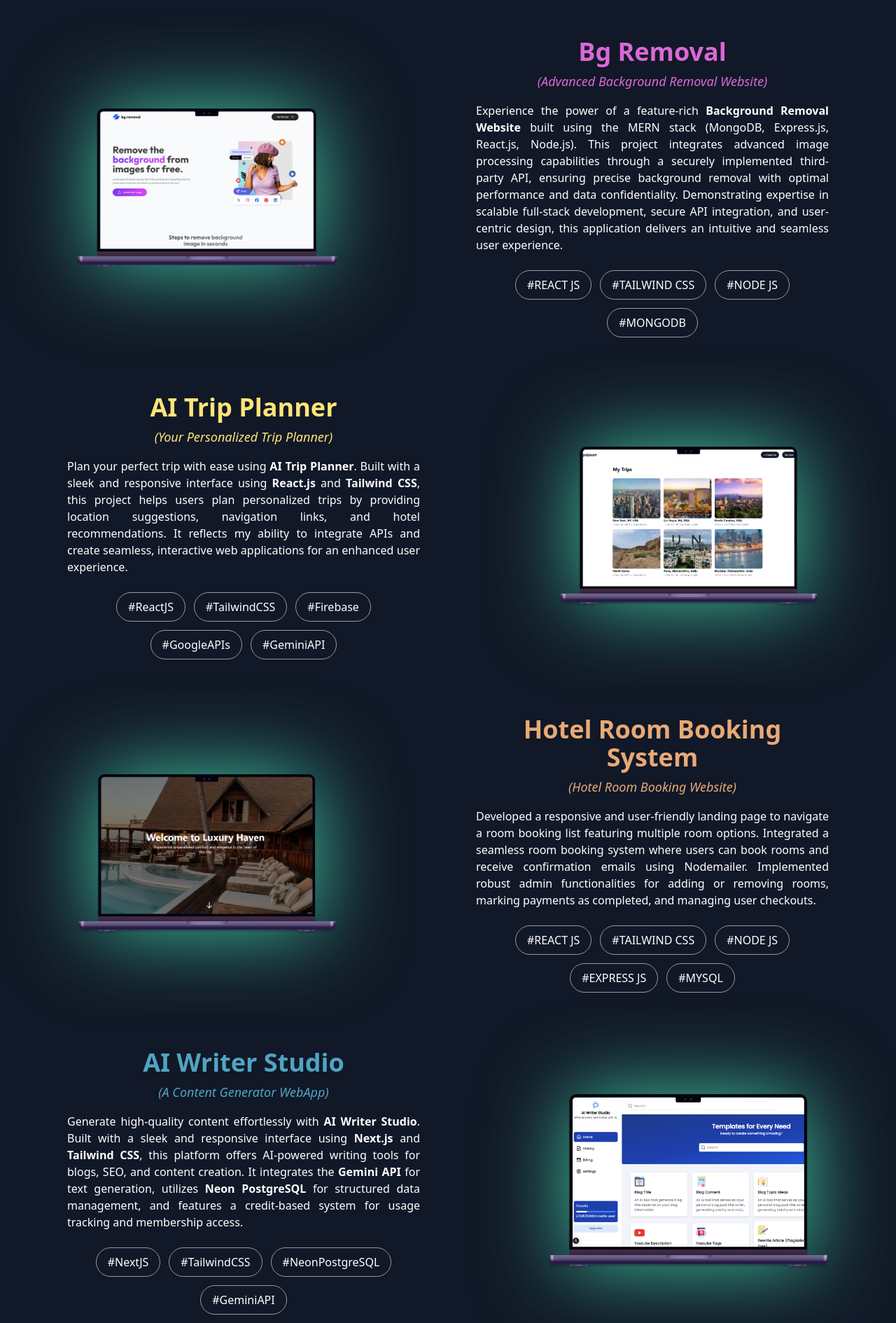
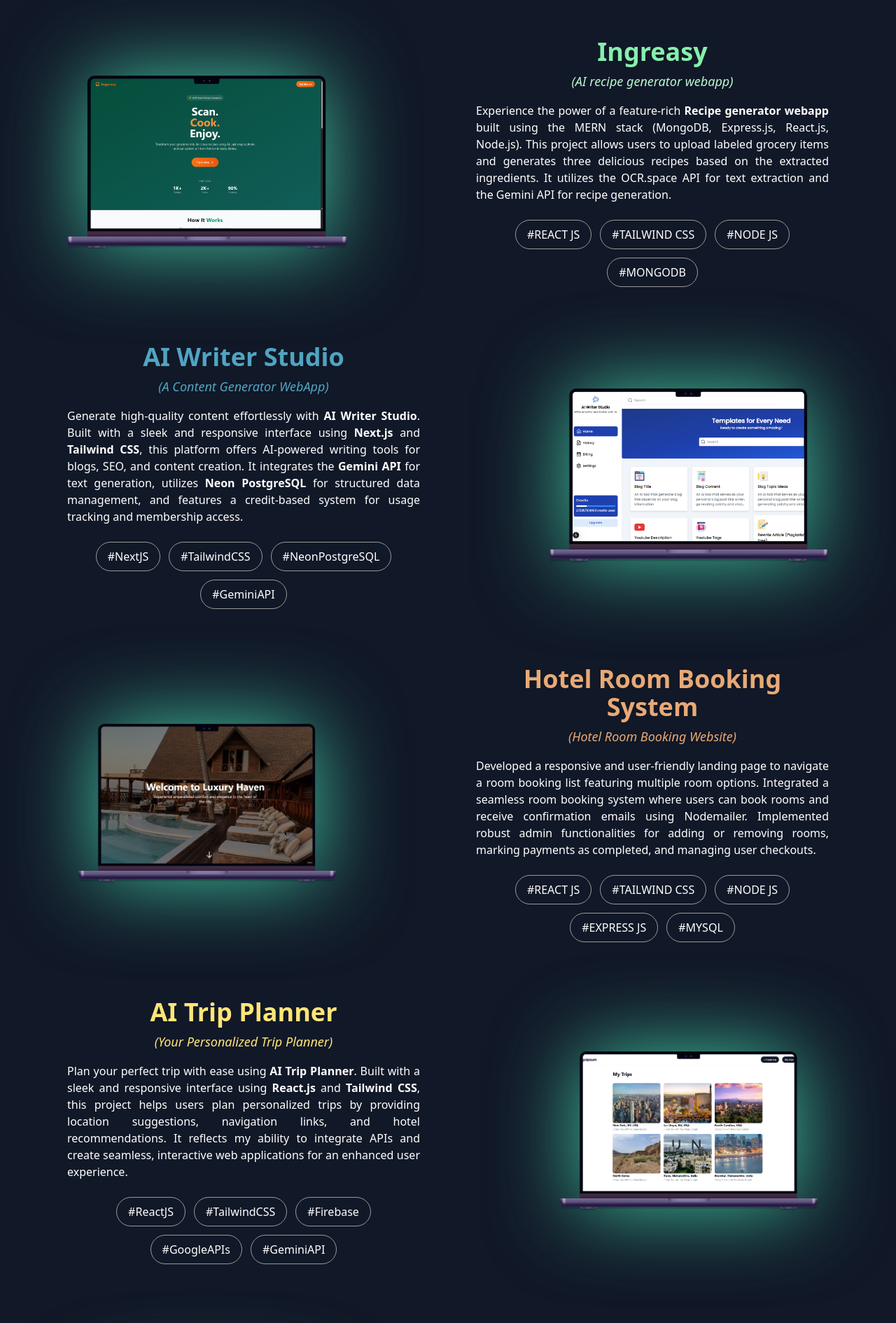
Before and after one commit to jimil222/Personal-Portfolio, a React (Vite) app in the folder Frontend/: page / in a window 1280 px wide. Shown: the part 880-2770 px from the top of the page at 70% size. Built offline with nearby package versions, Linux system fonts and the light colour scheme.

Commit message:
Added a new project

```diff
--- a/Frontend/src/Modules/ProjectDisplay.jsx
+++ b/Frontend/src/Modules/ProjectDisplay.jsx
@@ -1,8 +1,9 @@
 import React from 'react';
-import Project1 from '../assets/bg removal img.png';
+import Project1 from '../assets/Project5.png';
 import Project2 from '../assets/Project2.png';
 import Project3 from '../assets/Project3.png';
 import Project4 from '../assets/Project4.png';
+import Project5 from '../assets/bg removal img.png';
 import { motion } from 'framer-motion';
 
 const ProjectDisplay = () => {
@@ -32,7 +33,7 @@ const ProjectDisplay = () => {
         className="flex flex-col sm:flex-row mt-8 sm:gap-[80px] items-center sm:mt-20 relative"
         viewport={{ once: true }}
       >
-        <a href="https://github.com/jimil222/Bg-Removal-Site" className="flex w-full relative justify-center sm:justify-start" target='_blank'>
+        <a href="https://github.com/jimil222/Ingreasy.git" className="flex w-full relative justify-center sm:justify-start" target='_blank'>
           <div className="flex flex-col items-center relative group sm:hover:scale-105 ease-in-out duration-200">
             <img
               className="max-w-[400px] w-full mr-auto relative z-10 drop-shadow-[0_0px_60px_rgb(66,198,161)]"
@@ -49,10 +50,10 @@ const ProjectDisplay = () => {
         </a>
 
         <div className="w-full text-center mt-6 sm:mt-0">
-          <h3 className="text-[#db68d7] font-bold text-2xl sm:text-4xl mb-2">Bg Removal</h3>
-          <span className="text-[#db68d7] italic text-base md:text-lg">(Advanced Background Removal Website)</span>
+          <h3 className="text-green-300 font-bold text-2xl sm:text-4xl mb-2">Ingreasy</h3>
+          <span className="text-green-200 italic text-base md:text-lg">(AI recipe generator webapp)</span>
           <p className="text-justify text-sm sm:text-base mt-4 text-white leading-relaxed">
-            Experience the power of a feature-rich <strong>Background Removal Website</strong> built using the MERN stack (MongoDB, Express.js, React.js, Node.js). This project integrates advanced image processing capabilities through a securely implemented third-party API, ensuring precise background removal with optimal performance and data confidentiality. Demonstrating expertise in scalable full-stack development, secure API integration, and user-centric design, this application delivers an intuitive and seamless user experience.
+            Experience the power of a feature-rich <strong>Recipe generator webapp</strong> built using the MERN stack (MongoDB, Express.js, React.js, Node.js). This project allows users to upload labeled grocery items and generates three delicious recipes based on the extracted ingredients. It utilizes the OCR.space API for text extraction and the Gemini API for recipe generation.
           </p>
           <ul className="flex flex-wrap gap-3 mt-6 justify-center">
             <li className="border rounded-full border-[#999] px-4 py-2 text-sm md:text-base text-white">#REACT JS</li>
@@ -75,26 +76,25 @@ const ProjectDisplay = () => {
         viewport={{ once: true }}
       >
         <div className="order-2 sm:order-1 w-full text-center">
-          <h3 className="text-[#ffe578] font-bold text-2xl sm:text-4xl mb-2">AI Trip Planner</h3>
-          <span className="text-[#ffe578] italic text-base md:text-lg">(Your Personalized Trip Planner)</span>
+          <h3 className="text-[#50a4c2] font-bold text-2xl sm:text-4xl mb-2">AI Writer Studio</h3>
+          <span className="text-[#50a4c2] italic text-base md:text-lg">(A Content Generator WebApp)</span>
           <p className="text-justify text-sm sm:text-base mt-4 text-white leading-relaxed">
-            Plan your perfect trip with ease using <strong>AI Trip Planner</strong>. Built with a sleek and responsive interface using <strong>React.js</strong> and <strong>Tailwind CSS</strong>, this project helps users plan personalized trips by providing location suggestions, navigation links, and hotel recommendations. It reflects my ability to integrate APIs and create seamless, interactive web applications for an enhanced user experience.
+          Generate high-quality content effortlessly with <strong>AI Writer Studio</strong>. Built with a sleek and responsive interface using <strong>Next.js</strong> and <strong>Tailwind CSS</strong>, this platform offers AI-powered writing tools for blogs, SEO, and content creation. It integrates the <strong>Gemini API</strong> for text generation, utilizes <strong>Neon PostgreSQL</strong> for structured data management, and features a credit-based system for usage tracking and membership access.
           </p>
 
           <ul className="flex flex-wrap gap-3 mt-6 justify-center">
-            <li className="border rounded-full border-[#999] px-4 py-2 text-sm md:text-base text-white">#ReactJS</li>
+            <li className="border rounded-full border-[#999] px-4 py-2 text-sm md:text-base text-white">#NextJS</li>
             <li className="border rounded-full border-[#999] px-4 py-2 text-sm md:text-base text-white">#TailwindCSS</li>
-            <li className="border rounded-full border-[#999] px-4 py-2 text-sm md:text-base text-white">#Firebase</li>
-            <li className="border rounded-full border-[#999] px-4 py-2 text-sm md:text-base text-white">#GoogleAPIs</li>
+            <li className="border rounded-full border-[#999] px-4 py-2 text-sm md:text-base text-white">#NeonPostgreSQL</li>
             <li className="border rounded-full border-[#999] px-4 py-2 text-sm md:text-base text-white">#GeminiAPI</li>
           </ul>
         </div>
 
-        <a href="https://github.com/jimil222/AI-trip-Planner" className="order-1 sm:order-2 flex w-full relative justify-center sm:justify-start" target='_blank'>
+        <a href="https://github.com/jimil222/AI-Writer-Studio" className="order-1 sm:order-2 flex w-full relative justify-center sm:justify-start" target='_blank'>
           <div className="flex flex-col items-center relative group sm:hover:scale-105 ease-in-out duration-200 sm:ml-auto">
             <img
               className="max-w-[400px] w-full relative z-10 drop-shadow-[0_0px_60px_rgba(66,198,161)]"
-              src={Project2}
+              src={Project4}
               alt="AI trip planner"
             />
             {/* Tooltip with message icon style */}
@@ -149,6 +149,7 @@ const ProjectDisplay = () => {
         </div>
       </motion.div>
 
+    {/* Fourth Project */}
       <motion.div
       classname="w-full h-full"
         initial="hidden"
@@ -158,25 +159,26 @@ const ProjectDisplay = () => {
         viewport={{ once: true }}
       >
         <div className="order-2 sm:order-1 w-full text-center">
-          <h3 className="text-[#50a4c2] font-bold text-2xl sm:text-4xl mb-2">AI Writer Studio</h3>
-          <span className="text-[#50a4c2] italic text-base md:text-lg">(A Content Generator WebApp)</span>
+          <h3 className="text-[#ffe578] font-bold text-2xl sm:text-4xl mb-2">AI Trip Planner</h3>
+          <span className="text-[#ffe578] italic text-base md:text-lg">(Your Personalized Trip Planner)</span>
           <p className="text-justify text-sm sm:text-base mt-4 text-white leading-relaxed">
-          Generate high-quality content effortlessly with <strong>AI Writer Studio</strong>. Built with a sleek and responsive interface using <strong>Next.js</strong> and <strong>Tailwind CSS</strong>, this platform offers AI-powered writing tools for blogs, SEO, and content creation. It integrates the <strong>Gemini API</strong> for text generation, utilizes <strong>Neon PostgreSQL</strong> for structured data management, and features a credit-based system for usage tracking and membership access.
+            Plan your perfect trip with ease using <strong>AI Trip Planner</strong>. Built with a sleek and responsive interface using <strong>React.js</strong> and <strong>Tailwind CSS</strong>, this project helps users plan personalized trips by providing location suggestions, navigation links, and hotel recommendations. It reflects my ability to integrate APIs and create seamless, interactive web applications for an enhanced user experience.
           </p>
 
           <ul className="flex flex-wrap gap-3 mt-6 justify-center">
-            <li className="border rounded-full border-[#999] px-4 py-2 text-sm md:text-base text-white">#NextJS</li>
+            <li className="border rounded-full border-[#999] px-4 py-2 text-sm md:text-base text-white">#ReactJS</li>
             <li className="border rounded-full border-[#999] px-4 py-2 text-sm md:text-base text-white">#TailwindCSS</li>
-            <li className="border rounded-full border-[#999] px-4 py-2 text-sm md:text-base text-white">#NeonPostgreSQL</li>
+            <li className="border rounded-full border-[#999] px-4 py-2 text-sm md:text-base text-white">#Firebase</li>
+            <li className="border rounded-full border-[#999] px-4 py-2 text-sm md:text-base text-white">#GoogleAPIs</li>
             <li className="border rounded-full border-[#999] px-4 py-2 text-sm md:text-base text-white">#GeminiAPI</li>
           </ul>
         </div>
 
-        <a href="https://github.com/jimil222/AI-Writer-Studio" className="order-1 sm:order-2 flex w-full relative justify-center sm:justify-start" target='_blank'>
+        <a href="https://github.com/jimil222/AI-trip-Planner" className="order-1 sm:order-2 flex w-full relative justify-center sm:justify-start" target='_blank'>
           <div className="flex flex-col items-center relative group sm:hover:scale-105 ease-in-out duration-200 sm:ml-auto">
             <img
               className="max-w-[400px] w-full relative z-10 drop-shadow-[0_0px_60px_rgba(66,198,161)]"
-              src={Project4}
+              src={Project2}
               alt="AI trip planner"
             />
             {/* Tooltip with message icon style */}
@@ -189,6 +191,47 @@ const ProjectDisplay = () => {
         </a>
       </motion.div>
 
+      {/* Fifth project */}
+            <motion.div
+      classname="w-full h-full"
+        initial="hidden"
+        whileInView="visible"
+        variants={variantsRight}
+        className="flex flex-col sm:flex-row mt-8 sm:gap-[80px] items-center sm:mt-20 relative"
+        viewport={{ once: true }}
+      >
+        <a href="https://github.com/jimil222/Bg-Removal-Site" className="flex w-full relative justify-center sm:justify-start" target='_blank'>
+          <div className="flex flex-col items-center relative group sm:hover:scale-105 ease-in-out duration-200">
+            <img
+              className="max-w-[400px] w-full mr-auto relative z-10 drop-shadow-[0_0px_60px_rgb(66,198,161)]"
+              src={Project5}
+              alt="Bg removal"
+            />
+            {/* Tooltip with message icon style */}
+            <div className="absolute top-[-50px] sm:top-[-60px] left-1/2 transform -translate-x-1/2 opacity-0 group-hover:opacity-100 bg-white text-black text-xs sm:text-sm py-2 px-4 rounded-lg shadow-lg transition-opacity duration-200">
+              <span>Github Repository Link</span>
+              {/* Tooltip arrow */}
+              <div className="absolute bottom-[-6px] left-1/2 transform -translate-x-1/2 w-3 h-3 bg-white rotate-45"></div>
+            </div>
+          </div>
+        </a>
+
+        <div className="w-full text-center mt-6 sm:mt-0">
+          <h3 className="text-[#db68d7] font-bold text-2xl sm:text-4xl mb-2">Bg Removal</h3>
+          <span className="text-[#db68d7] italic text-base md:text-lg">(Advanced Background Removal Website)</span>
+          <p className="text-justify text-sm sm:text-base mt-4 text-white leading-relaxed">
+            Experience the power of a feature-rich <strong>Background Removal Website</strong> built using the MERN stack (MongoDB, Express.js, React.js, Node.js). This project integrates advanced image processing capabilities through a securely implemented third-party API, ensuring precise background removal with optimal performance and data confidentiality. Demonstrating expertise in scalable full-stack development, secure API integration, and user-centric design, this application delivers an intuitive and seamless user experience.
+          </p>
+          <ul className="flex flex-wrap gap-3 mt-6 justify-center">
+            <li className="border rounded-full border-[#999] px-4 py-2 text-sm md:text-base text-white">#REACT JS</li>
+            <li className="border rounded-full border-[#999] px-4 py-2 text-sm md:text-base text-white">#TAILWIND CSS</li>
+            <li className="border rounded-full border-[#999] px-4 py-2 text-sm md:text-base text-white">#NODE JS</li>
+            <li className="border rounded-full border-[#999] px-4 py-2 text-sm md:text-base text-white">#MONGODB</li>
+          </ul>
+        </div>
+      </motion.div>
+
+
     </section>
   );
 };
```
Also changed, not shown: Frontend/src/assets/Project5.png (added).
